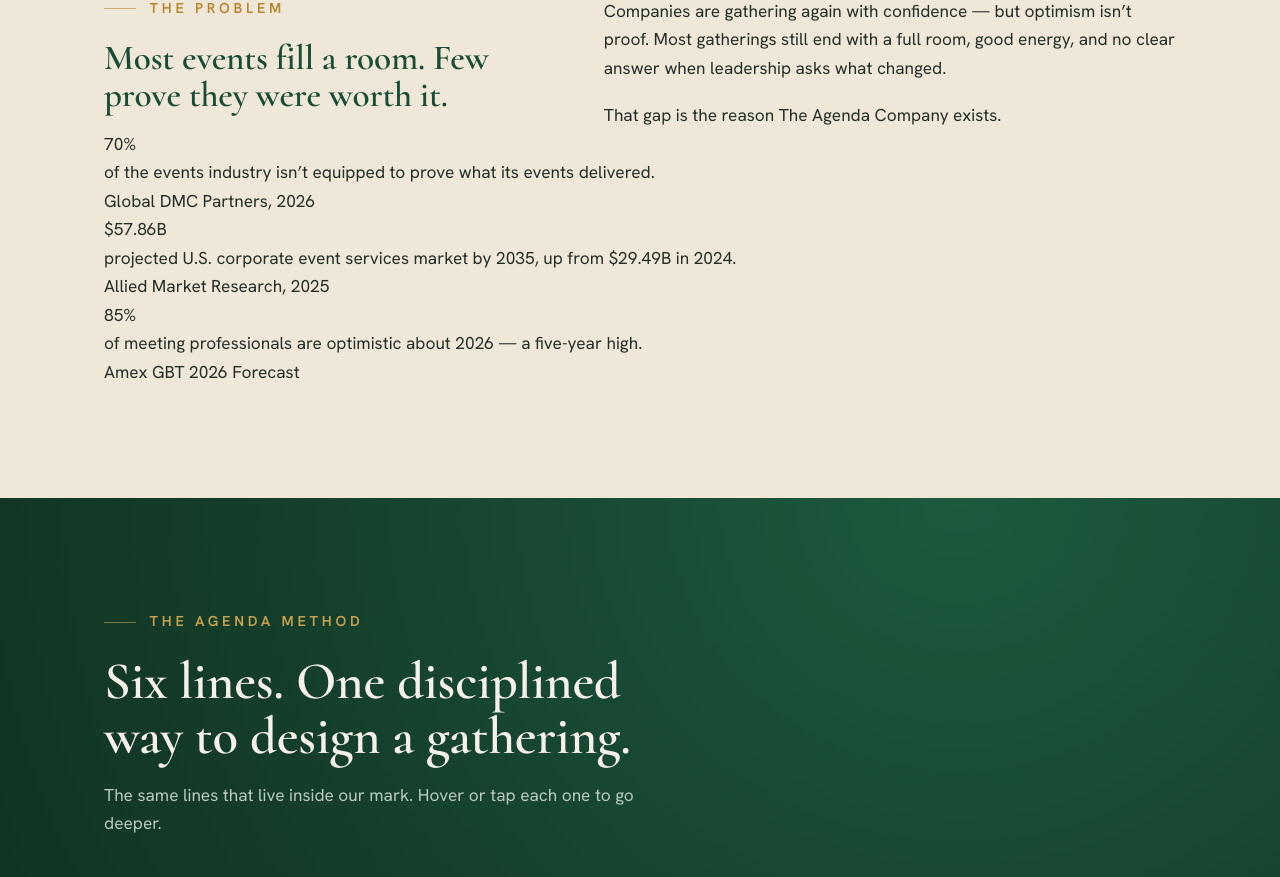
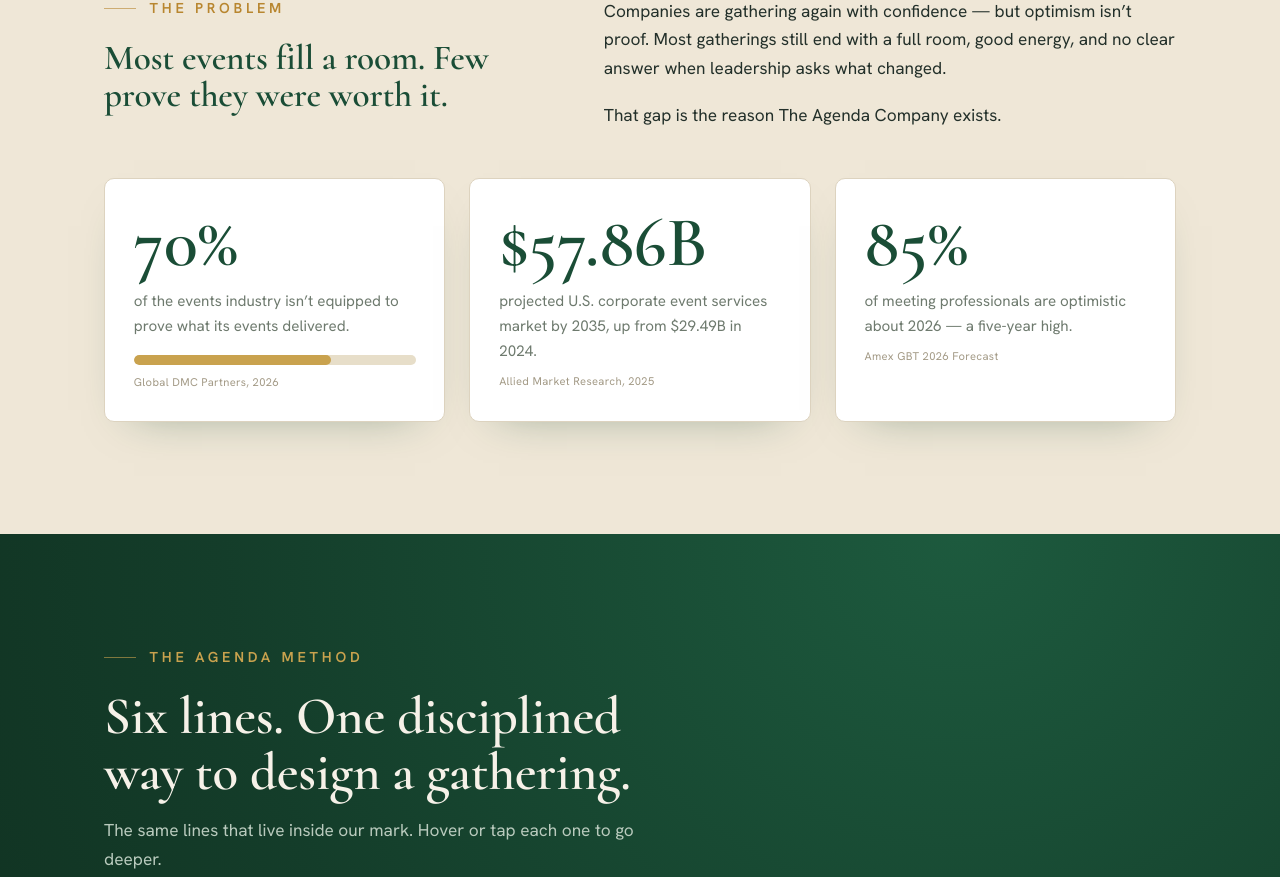
Before and after one commit to thomasbakerj-lgtm/TheAgendaCompany, a Next.js app: page / in a window 1280 px wide. Shown: the part 1135-2012 px from the top of the page. Built offline with nearby package versions, Linux system fonts and the light colour scheme.

Commit message:
Update ProofStats.js

```diff
--- a/components/ProofStats.js
+++ b/components/ProofStats.js
@@ -1,34 +1,16 @@
 "use client";
 
 import { useEffect, useRef, useState } from "react";
-
-function useInView() {
-  const ref = useRef(null);
-  const [seen, setSeen] = useState(false);
-  useEffect(() => {
-    const el = ref.current;
-    if (!el) return;
-    const ob = new IntersectionObserver(
-      ([e]) => { if (e.isIntersecting) { setSeen(true); ob.disconnect(); } },
-      { threshold: 0.3 }
-    );
-    ob.observe(el);
-    return () => ob.disconnect();
-  }, []);
-  return [ref, seen];
-}
 
 function Count({ to, prefix = "", suffix = "", decimals = 0, run }) {
   const [v, setV] = useState(0);
   useEffect(() => {
     if (!run) return;
     let raf, start;
-    const dur = 1200;
     const tick = (t) => {
       if (!start) start = t;
-      const p = Math.min(1, (t - start) / dur);
-      const eased = 1 - Math.pow(1 - p, 3);
-      setV(to * eased);
+      const p = Math.min(1, (t - start) / 1200);
+      setV(to * (1 - Math.pow(1 - p, 3)));
       if (p < 1) raf = requestAnimationFrame(tick);
     };
     raf = requestAnimationFrame(tick);
@@ -38,26 +20,35 @@
 }
 
 export default function ProofStats() {
-  const [ref, seen] = useInView();
+  const ref = useRef(null);
+  const [seen, setSeen] = useState(false);
+  useEffect(() => {
+    const el = ref.current;
+    if (!el) return;
+    const ob = new IntersectionObserver(([e]) => { if (e.isIntersecting) { setSeen(true); ob.disconnect(); } }, { threshold: 0.3 });
+    ob.observe(el);
+    return () => ob.disconnect();
+  }, []);
+
   return (
-    <div className="proviz" ref={ref}>
-      <div className="pv">
-        <div className="pvfig"><Count to={70} suffix="%" run={seen} /></div>
-        <div className="pvlabel">of the events industry isn&rsquo;t equipped to prove what its events delivered.</div>
-        <div className="gapbar" aria-hidden="true">
-          <span className="b1" style={{ width: seen ? "70%" : "0%" }} />
+    <div className="stat-band" ref={ref} style={{ marginTop: "3rem" }}>
+      <div className="stat">
+        <div className="figure"><Count to={70} suffix="%" run={seen} /></div>
+        <div className="label">of the events industry isn&rsquo;t equipped to prove what its events delivered.</div>
+        <div style={{ height: "10px", borderRadius: "6px", background: "var(--sand)", overflow: "hidden", marginTop: "1rem" }}>
+          <span style={{ display: "block", height: "100%", width: seen ? "70%" : "0%", background: "var(--gold-soft)", borderRadius: "6px", transition: "width 1.1s cubic-bezier(.2,.7,.2,1)" }} />
         </div>
-        <span className="pvsrc">Global DMC Partners, 2026</span>
+        <span className="src">Global DMC Partners, 2026</span>
       </div>
-      <div className="pv">
-        <div className="pvfig"><Count to={57.86} prefix="$" suffix="B" decimals={2} run={seen} /></div>
-        <div className="pvlabel">projected U.S. corporate event services market by 2035, up from $29.49B in 2024.</div>
-        <span className="pvsrc">Allied Market Research, 2025</span>
+      <div className="stat">
+        <div className="figure"><Count to={57.86} prefix="$" suffix="B" decimals={2} run={seen} /></div>
+        <div className="label">projected U.S. corporate event services market by 2035, up from $29.49B in 2024.</div>
+        <span className="src">Allied Market Research, 2025</span>
       </div>
-      <div className="pv">
-        <div className="pvfig"><Count to={85} suffix="%" run={seen} /></div>
-        <div className="pvlabel">of meeting professionals are optimistic about 2026 &mdash; a five-year high.</div>
-        <span className="pvsrc">Amex GBT 2026 Forecast</span>
+      <div className="stat">
+        <div className="figure"><Count to={85} suffix="%" run={seen} /></div>
+        <div className="label">of meeting professionals are optimistic about 2026 &mdash; a five-year high.</div>
+        <span className="src">Amex GBT 2026 Forecast</span>
       </div>
     </div>
   );
```
